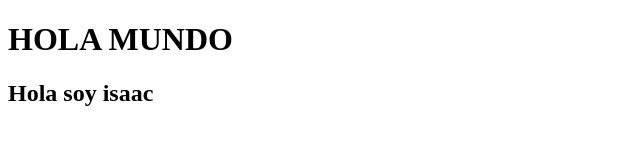
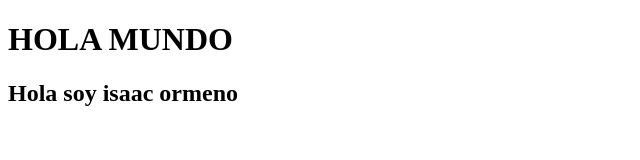
Before and after one commit to lsparedes/Taller1, a plain HTML site: page index.html in a window 1280 px wide. Shown: the whole page, without its empty margins (0-640 px from the left). Drawn offline with Linux system fonts and the light colour scheme.

Commit message:
Update index.html
mi nombre

```diff
--- a/index.html
+++ b/index.html
@@ -10,7 +10,7 @@
 <body>
   <h1>HOLA MUNDO</h1>
 
-  <H2>Hola soy isaac</H2>
+  <H2>Hola soy isaac ormeno</H2>
 
 </body>
 </html>
```
